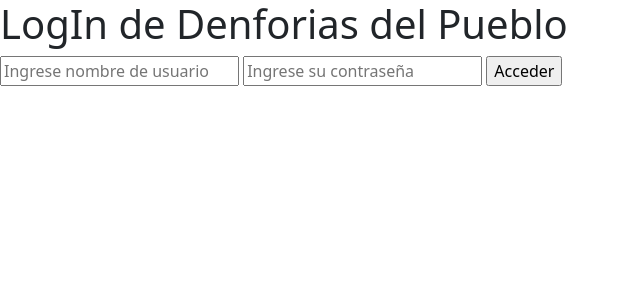
After one commit to JuanCruzManzo/backDefensoria, a PHP site: page /login/login.php in a window 1280 px wide. The commit adds this page. Shown: the top 300 px of the page, without its empty margins (0-640 px from the left). Run offline with PHP 8.4, Linux system fonts and the light colour scheme.

Commit message:
Primera logica de LOGIN

```diff
--- /dev/null
+++ b/login/login.php
@@ -0,0 +1,24 @@
+<?php
+include("../conexion/parametros.php");
+include("../conexion/conexion.php");
+?>
+<!doctype html>
+<html lang="es">
+  <head>
+    <meta charset="utf-8">
+    <meta name="viewport" content="width=device-width, initial-scale=1">
+    <title>LogIn Defensoria</title>
+    <link href="https://cdn.jsdelivr.net/npm/bootstrap@5.3.7/dist/css/bootstrap.min.css" rel="stylesheet" integrity="sha384-LN+7fdVzj6u52u30Kp6M/trliBMCMKTyK833zpbD+pXdCLuTusPj697FH4R/5mcr" crossorigin="anonymous">
+  </head>
+  <body>
+      <div class="login-container">
+        <h1>LogIn de Denforias del Pueblo</h1>
+        <form action="../principal/principal.php" method="post">
+            <input type="text" name="username" placeholder="Ingrese nombre de usuario" required>
+            <input type="password" name="password" placeholder="Ingrese su contraseña" required>
+            <input type="submit" value="Acceder">
+        </form>
+    </div>
+    <script src="https://cdn.jsdelivr.net/npm/bootstrap@5.3.7/dist/js/bootstrap.bundle.min.js" integrity="sha384-ndDqU0Gzau9qJ1lfW4pNLlhNTkCfHzAVBReH9diLvGRem5+R9g2FzA8ZGN954O5Q" crossorigin="anonymous"></script>
+  </body>
+</html>
--- a/principal/index.php
+++ b/principal/index.php
@@ -1,3 +1,3 @@
 <?php
-header("location: principal.php");
+header("location: login/login.php");
 ?>
```
Also changed, not shown: principal/principal.php (line endings or trailing spaces).
